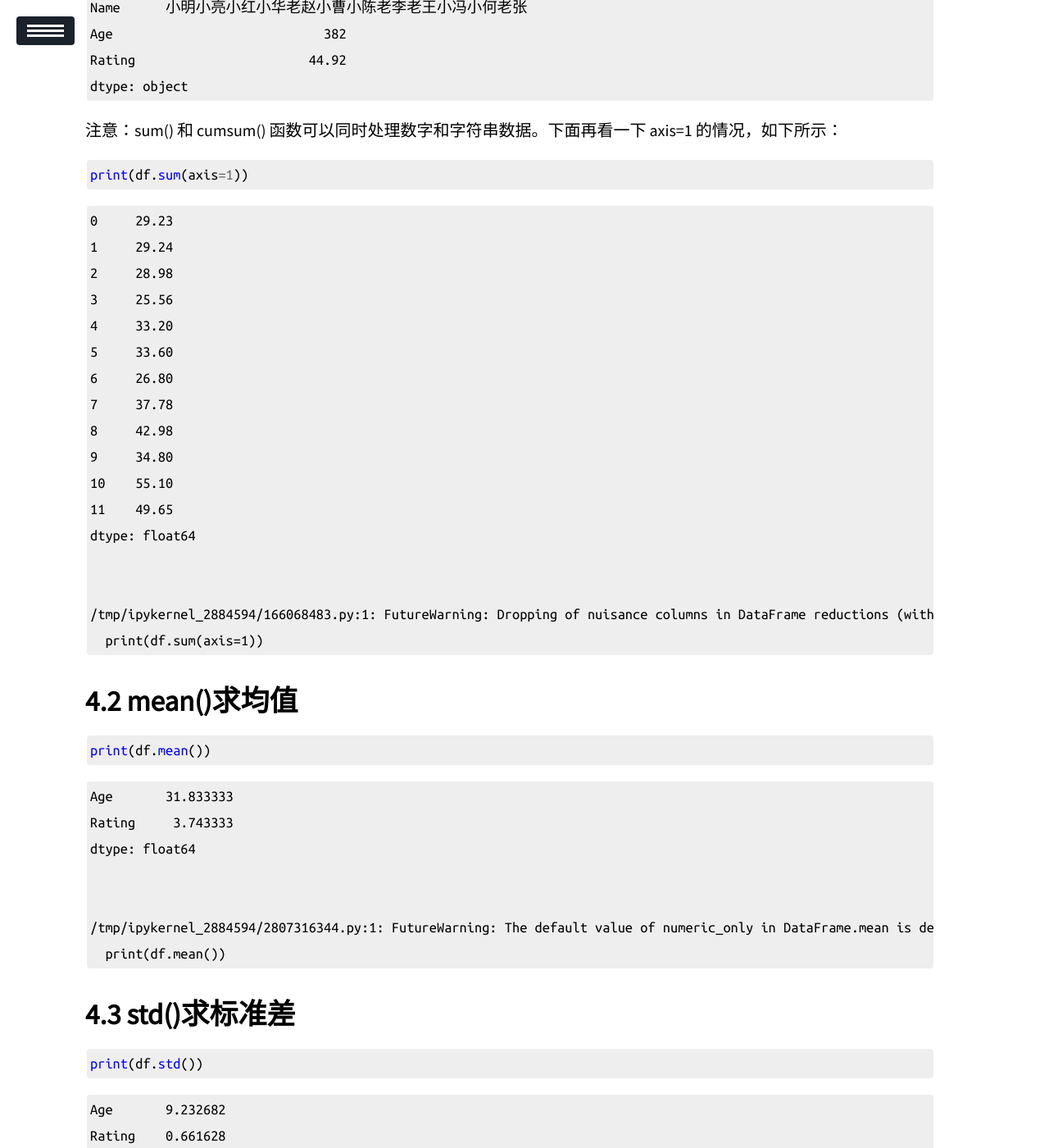
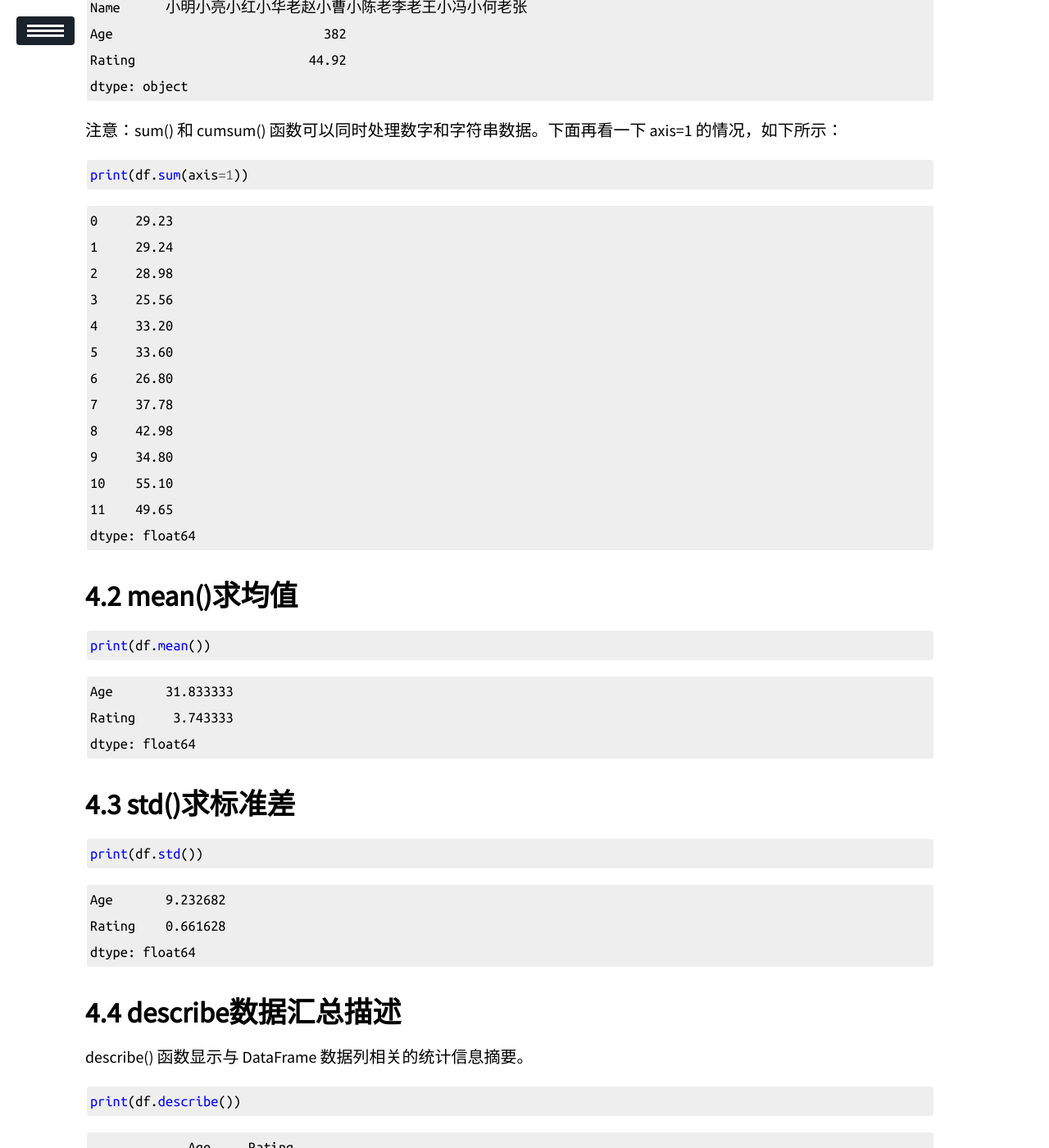
Before and after one commit to ssskz/ssskz.github.io, a Jekyll site: the page built from _posts/2023-2-28-Pandas.md, in a window 1280 px wide and 1400 px high, scrolled down 29801 px. Shown: the whole window at 82% size. Built offline with Jekyll 4.4.1, drawn with Linux system fonts in a browser that asks for light colours; our own code applies the rules of GitHub Pages for plain Markdown files; a script that is not in the unit is left out; some of the changed text lies outside the part shown.

Commit message:
update
Signed-off-by: ssskz <12497590+ssskz@user.noreply.gitee.com>

````diff
--- a/_posts/2023-2-28-Pandas.md
+++ b/_posts/2023-2-28-Pandas.md
@@ -1179,10 +1179,6 @@ print(df.sum(axis=1))
     dtype: float64
 
 
-    /tmp/ipykernel_2884594/166068483.py:1: FutureWarning: Dropping of nuisance columns in DataFrame reductions (with 'numeric_only=None') is deprecated; in a future version this will raise TypeError.  Select only valid columns before calling the reduction.
-      print(df.sum(axis=1))
-
-
 ## mean()求均值
 
 
@@ -1194,11 +1190,6 @@ print(df.mean())
     Rating     3.743333
     dtype: float64
 
-
-    /tmp/ipykernel_2884594/2807316344.py:1: FutureWarning: The default value of numeric_only in DataFrame.mean is deprecated. In a future version, it will default to False. In addition, specifying 'numeric_only=None' is deprecated. Select only valid columns or specify the value of numeric_only to silence this warning.
-      print(df.mean())
-
-
 ## std()求标准差
 
 
@@ -1209,11 +1200,6 @@ print(df.std())
     Age       9.232682
     Rating    0.661628
     dtype: float64
-
-
-    /tmp/ipykernel_2884594/2597523637.py:1: FutureWarning: The default value of numeric_only in DataFrame.std is deprecated. In a future version, it will default to False. In addition, specifying 'numeric_only=None' is deprecated. Select only valid columns or specify the value of numeric_only to silence this warning.
-      print(df.std())
-
 
 ## describe数据汇总描述
 
@@ -1258,9 +1244,6 @@ df = pd.DataFrame({
 df
 ```
 
-
-
-
 <div>
 <style scoped>
     .dataframe tbody tr th:only-of-type {
@@ -1452,15 +1435,11 @@ df
 </div>
 
 
-
-
 ```python
 #重置行、列索引标签
 df_reindexed = df.reindex(index=[0,2,5], columns=['A', 'C', 'B'])
 df_reindexed
 ```
-
-
 
 
 <div>
@@ -1537,7 +1516,6 @@ print(a)
     5 -1.002858 -0.670168 -0.590156
     6  1.127713 -0.414167 -0.183754
 
-
 上述示例，a 会按照 b 的形式重建行索引。需要特别注意的是，a 与 b 的列索引标签必须相同。
 
 ### 填充元素值
@@ -1567,6 +1545,7 @@ print(df2.reindex_like(df1,method='ffill'))
     3       NaN       NaN       NaN
     4       NaN       NaN       NaN
     5       NaN       NaN       NaN
+
     #填充后
            col1      col2      col3
     0 -0.374528  0.852631 -1.399773
@@ -1575,7 +1554,6 @@ print(df2.reindex_like(df1,method='ffill'))
     3  0.002027  0.490353  2.190524
     4  0.002027  0.490353  2.190524
     5  0.002027  0.490353  2.190524
-
 
 ### 限制填充行数
 
@@ -1632,6 +1610,7 @@ print (df1.rename(columns={'col1' : 'c1', 'col2' : 'c2'},index = {0 : 'apple', 1
     3  0.511229 -0.147474  0.284064
     4 -0.627686 -1.270925  1.444171
     5  0.420444 -1.219966 -1.664974
+
     命名后
                   c1        c2      col3
     apple  -1.742492  0.345284  0.689351
@@ -1733,7 +1712,7 @@ df
 </style>
 <table border="1" class="dataframe">
   <thead>
-    <tr style="text-align: right;">
+    <tr>
       <th></th>
       <th>col1</th>
       <th>col2</th>
@@ -1792,11 +1771,6 @@ for key,value in df.iteritems():
     2   -0.587366
     3   -0.799191
     Name: col3, dtype: float64
-
-
-    /tmp/ipykernel_2884594/225348054.py:1: FutureWarning: iteritems is deprecated and will be removed in a future version. Use .items instead.
-      for key,value in df.iteritems():
-
 
 ### iterrows()
 
@@ -1841,7 +1815,6 @@ for row in df.itertuples():
     Pandas(Index=2, col1=-0.9461890560037862, col2=-1.478874967811546, col3=-0.5873663693797115)
     Pandas(Index=3, col1=1.0204445533871827, col2=0.25588127211650025, col3=-0.7991909264093302)
 
-
 ## 迭代返回副本
 
 迭代器返回的是原对象的副本，所以，如果在迭代过程中修改元素值，不会影响原对象
@@ -1969,8 +1942,6 @@ print(df)
     2  1  5  4  1
     3  1  0  4  1
 
-
-
 ```python
 df.drop_duplicates()
 ```
@@ -1994,7 +1965,7 @@ df.drop_duplicates()
 </style>
 <table border="1" class="dataframe">
   <thead>
-    <tr style="text-align: right;">
+    <tr>
       <th></th>
       <th>A</th>
       <th>B</th>
````
